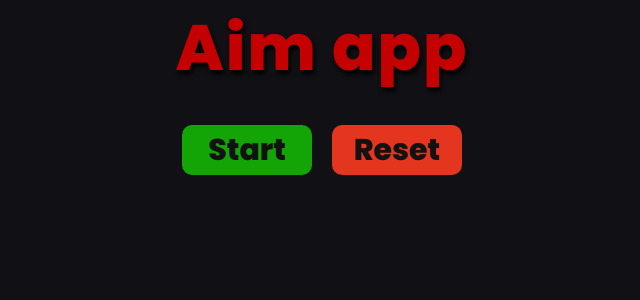
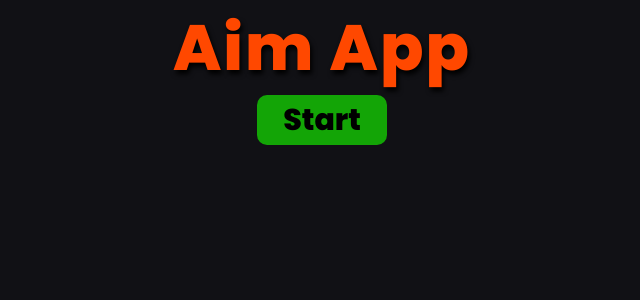
Before and after one commit to Itsyxon/Aim_Game, a React (Create React App) app: page / in a window 1280 px wide. Shown: the top 300 px of the page, without its empty margins (318-958 px from the left). Built offline with nearby package versions, Linux system fonts and the light colour scheme; a web font is replaced by a local one.

Commit message:
some fixes

```diff
--- a/src/App.css
+++ b/src/App.css
@@ -1,7 +1,3 @@
 .App {
   text-align: center;
 }
-
-h1 {
-  margin: 0;
-}
--- a/src/App.tsx
+++ b/src/App.tsx
@@ -5,7 +5,7 @@ import GameBoard from './components/GameBoard';
 function App() {
   return (
     <div className="App">
-      <h1>Aim app</h1>
+      <h1>Aim App</h1>
       <GameBoard />
     </div>
   );
--- a/src/components/GameBoard.tsx
+++ b/src/components/GameBoard.tsx
@@ -6,13 +6,14 @@ import GameSettings from './GameSettings';
 
 const GameBoard = () => {
     const [dots, setDots] = useState<IDot[]>([])
-    const [counter, setCounter] = useState<number>(-1)
+    const [counter, setCounter] = useState<number>(0)
     const create = () => {
         setDots([{ id: Date.now() }])
+        console.log(counter + 1)
     }
     return (
         <>
-            <GameSettings create={create} counter={counter} setCounter={setCounter} setDots={setDots} />
+            <GameSettings dots={dots} create={create} counter={counter} setCounter={setCounter} setDots={setDots} />
             <div className={styles.gameboard}>
                 <MakeDots dots={dots} setDots={setDots} create={create} counter={counter} setCounter={setCounter} />
             </div>
--- a/src/components/GameSettings.tsx
+++ b/src/components/GameSettings.tsx
@@ -1,18 +1,18 @@
 import React, { useState } from 'react';
 import styles from '../styles/GameSettings.module.css'
 import IDot from '../dotModel/dot';
-import GameOver from './GameOver';
 
 interface IProps {
     create: () => void;
     counter: number
     setCounter: React.Dispatch<React.SetStateAction<number>>
     setDots: React.Dispatch<React.SetStateAction<IDot[]>>
+    dots: IDot[]
 }
 
-const GameSettings: React.FC<IProps> = ({ create, counter, setCounter, setDots }: IProps) => {
+const GameSettings: React.FC<IProps> = ({ create, counter, setCounter, setDots, dots }) => {
     const resetAll = (): void => {
-        setCounter(-1)
+        setCounter(0)
         setDots([])
     }
     const startAGame = () => {
@@ -22,10 +22,22 @@ const GameSettings: React.FC<IProps> = ({ create, counter, setCounter, setDots }
     }
     return (
         <div className={styles.settings}>
-            <div className={styles.counter}>{counter >= 0 ? counter : ''}</div>
+            <div className={styles.counter}>{counter >= 1 ? counter : ''}</div>
             <div className={styles.buttons}>
-                <button className={`${styles.startButton}`} onClick={startAGame}>Start</button>
-                <button className={styles.resetButton} onClick={resetAll}>Reset</button>
+                {
+                    dots.length === 0 ? (
+                        <button className={`${styles.startButton}`} onClick={startAGame}>Start</button>
+                    ) : (
+                        ""
+                    )
+                }
+                {
+                    dots.length >= 1 ? (
+                        <button className={styles.resetButton} onClick={resetAll}>Reset</button>
+                    ) : (
+                        ''
+                    )
+                }
             </div>
 
         </div>
--- a/src/components/MakeDots.tsx
+++ b/src/components/MakeDots.tsx
@@ -15,6 +15,7 @@ const MakeDots: React.FC<IDots> = ({ dots, setDots, create, counter, setCounter
         setDots(dots.filter((dot) => dot.id !== id))
         setCounter(counter + 1)
         create()
+
     }
     return (
         <>
--- a/src/index.css
+++ b/src/index.css
@@ -18,8 +18,8 @@ h1 {
   /* font-family: 'Bungee Spice', sans-serif; */
   font-size: 64px;
   text-align: center;
-  margin: 20px;
-  color: rgb(196, 0, 0);
+  margin: 0;
+  color: rgb(255, 72, 0);
   text-shadow: 2px 4px 5px black;
   letter-spacing: 2px;
 }
--- a/src/styles/GameSettings.module.css
+++ b/src/styles/GameSettings.module.css
@@ -3,14 +3,13 @@
     height: 50px;
     background-color: rgb(19, 165, 6);
     font-family: 'Poppins', sans-serif;
-    color: rgb(19, 18, 18);
+    color: rgb(0, 0, 0);
     font-size: 30px;
     font-weight: 800;
     border-radius: 10px;
     border: none;
     cursor: pointer;
     transition: .1s;
-    margin-right: 20px;
 }
 
 .resetButton {
@@ -37,15 +36,7 @@
     box-shadow: 0 5px 5px black;
 }
 
-.settings {
-    display: flex;
-    flex-direction: column;
-    justify-content: center;
-    align-items: center;
-}
-
 .counter {
     font-size: 55px;
-    margin: 15px;
     color: white;
 }
```
Also changed, not shown: src/components/GameOver.tsx (deleted, +0 -10 lines).
